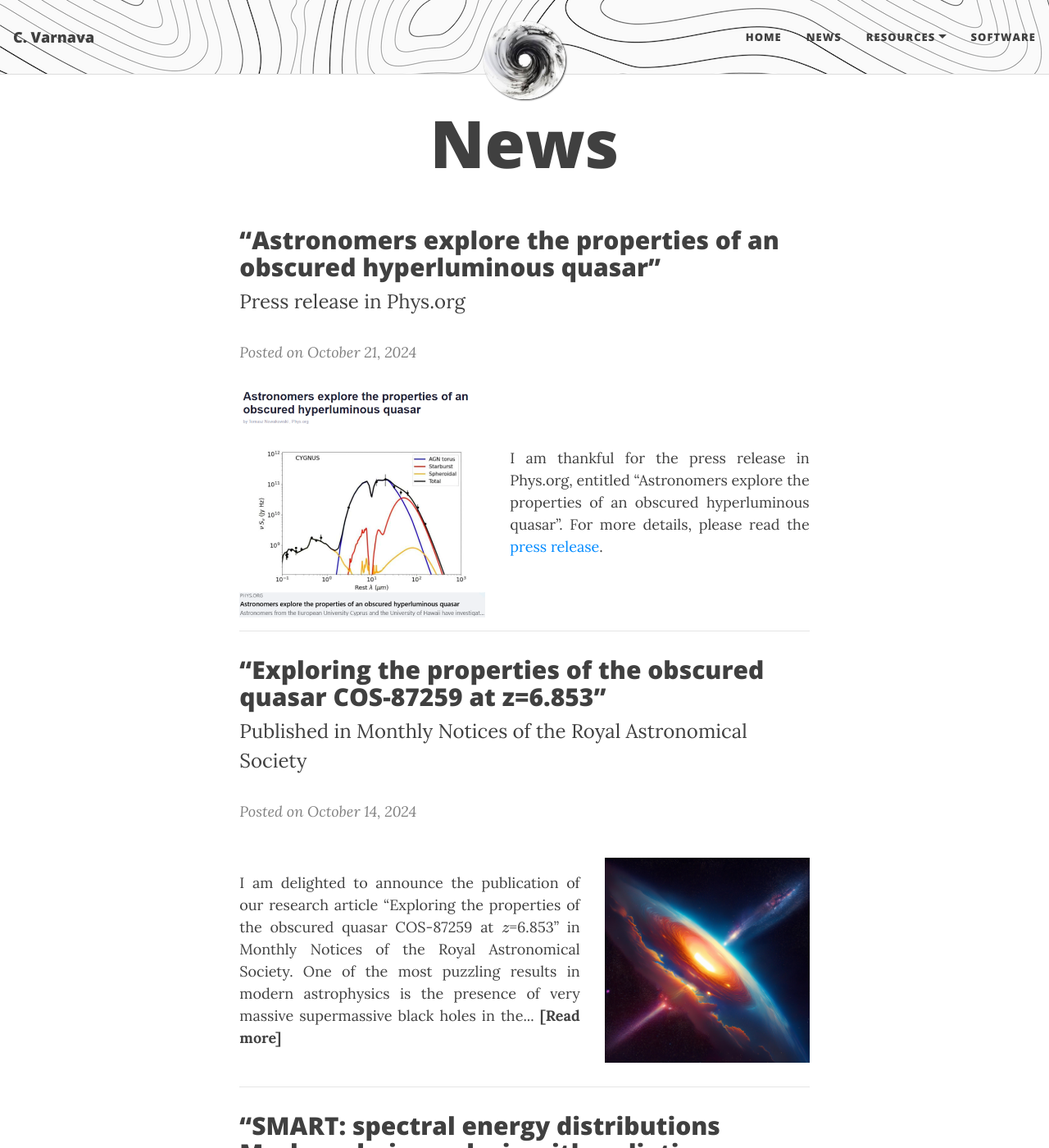
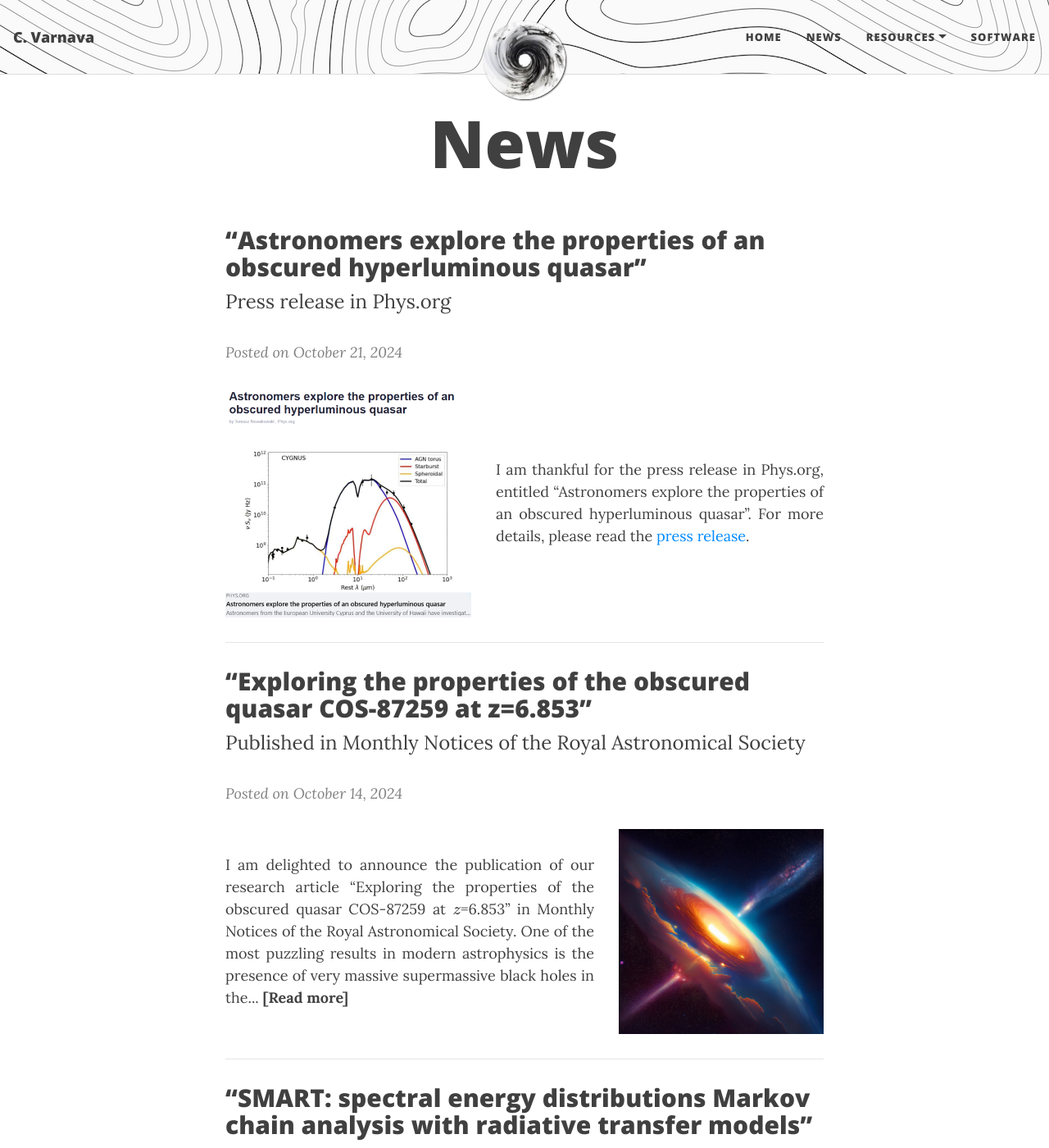
Before and after one commit to ch-var/ch-var.github.io, a Jekyll site: the page built from news.html, in a window 1280 px wide and 1400 px high. Shown: the whole window at 82% size. Built offline with Jekyll 4.4.1, drawn with Linux system fonts in a browser that asks for light colours; formulas are drawn with MathJax 3.

Commit message:
Update news.html

```diff
--- a/news.html
+++ b/news.html
@@ -3,8 +3,6 @@
 title: News
 mathjax: true
 ---
-
-<body class="news-page">
 <p>
 <h2>“Astronomers explore the properties of an obscured hyperluminous quasar”</h2>
 <font size="+2">Press release in Phys.org</font>
@@ -17,49 +15,7 @@
   <p style="text-align: justify; flex: 1;">I am thankful for the press release in Phys.org, entitled “Astronomers explore the properties of an obscured hyperluminous quasar”. For more details, please read the <a href="https://phys.org/news/2024-10-astronomers-explore-properties-obscured-hyperluminous.html">press release</a>.</p>
 </div>
 
-  <hr width="100%" size="2">
-
-  <p>
-  <h2>“Exploring the properties of the obscured quasar COS-87259 at z=6.853”</h2>
-  <font size="+2">Published in Monthly Notices of the Royal Astronomical Society</font>
-  <p>
-  <p>
-  <i style="color:#808080";>Posted on October 14, 2024</i>
-
-  <div style="display: flex; justify-content: space-between; align-items: center; flex-wrap: wrap;">
-    <p style="text-align: justify; flex: 1;">I am delighted to announce the publication of our research article “Exploring the properties of the obscured quasar COS-87259 at \(z\)=6.853” in Monthly Notices of the Royal Astronomical Society. One of the most puzzling results in modern astrophysics is the presence of very massive supermassive black holes in the... <a href="https://ch-var.github.io/2024-10-14-COS-87529"><b style="color:#424242";>[Read more]</b></a></p>
-    <img src="/assets/img/SMBH.jpg" style="max-width: 250px; height: auto; margin-left: 30px;"/>
-  </div>
-
-  <hr width="100%" size="2">
-
-  <p>
-  <h2>“SMART: spectral energy distributions Markov chain analysis with radiative transfer models”</h2>
-  <font size="+2">Published in Monthly Notices of the Royal Astronomical Society</font>
-  <p>
-  <p>
-  <i style="color:#808080";>Posted on April 30, 2024</i>
-
-  <div style="display: flex; justify-content: space-between; align-items: center; flex-wrap: wrap;">
-    <img src="/assets/img/IRAS07598+6508_CYGNUS.png" style="max-width: 300px; height: auto; margin-right: 30px;"/>
-    <p style="text-align: justify; flex: 1;">I am thrilled to announce the publication of our research article “SMART: spectral energy distributions Markov chain analysis with radiative transfer models” in Monthly Notices of the Royal Astronomical Society. In summary, <b>SMART</b> (<b>S</b>pectral energy distributions <b>M</b>arkov chain <b>A</b>nalysis with <b>R</b>adiative <b>T</b>ransfer models) is a publicly available open-source spectral... <a href="https://ch-var.github.io/2024-04-30-SMART"><b style="color:#424242";>[Read more]</b></a></p>
-  </div>
-
-  <hr width="100%" size="2">
-
 <style>
-    /* Adjusted margins for the specific "news-page" */
-    body.news-page {
-      margin: 0 auto;
-      padding: 0 2rem; /* Add slight padding for readability */
-      max-width: 90%; /* Restrict the page to 90% of the screen width */
-    }
-
-    /* Flex container adjustments */
-    div {
-      margin: 0; /* Remove outer margins for all divs */
-    }
-
   /* For smaller screens like mobile */
   @media (max-width: 600px) {
     div {
@@ -77,4 +33,69 @@
     }
   }
 </style>
-</body>
+
+<p>
+<hr width="100%" size="2">
+<p>
+<h2>“Exploring the properties of the obscured quasar COS-87259 at z=6.853”</h2>
+<font size="+2">Published in Monthly Notices of the Royal Astronomical Society</font>
+<p>
+<p>
+<i style="color:#808080";>Posted on October 14, 2024</i>
+
+  <div style="display: flex; justify-content: space-between; align-items: center; flex-wrap: wrap;">
+  <p style="text-align: justify; flex: 1;">I am delighted to announce the publication of our research article “Exploring the properties of the obscured quasar COS-87259 at \(z\)=6.853” in Monthly Notices of the Royal Astronomical Society. One of the most puzzling results in modern astrophysics is the presence of very massive supermassive black holes in the... <a href="https://ch-var.github.io/2024-10-14-COS-87529"><b style="color:#424242";>[Read more]</b></a></p>
+  <img src="/assets/img/SMBH.jpg" style="max-width: 250px; height: auto; margin-left: 30px;"/>
+</div>
+
+<style>
+  /* For smaller screens like mobile */
+  @media (max-width: 600px) {
+    div {
+      flex-direction: column; /* Stack the image and text vertically */
+      align-items: flex-start; /* Align items to the left */
+    }
+
+    img {
+      margin-right: 0; /* Remove the right margin on small screens */
+      margin-bottom: 10px; /* Add some space between the image and text */
+    }
+
+    p {
+      text-align: left; /* Left-align text for better readability on mobile */
+    }
+  }
+</style>
+
+<p>
+<hr width="100%" size="2">
+<p>
+<h2>“SMART: spectral energy distributions Markov chain analysis with radiative transfer models”</h2>
+<font size="+2">Published in Monthly Notices of the Royal Astronomical Society</font>
+<p>
+<p>
+<i style="color:#808080";>Posted on April 30, 2024</i>
+
+<div style="display: flex; justify-content: space-between; align-items: center; flex-wrap: wrap;">
+  <img src="/assets/img/IRAS07598+6508_CYGNUS.png" style="max-width: 300px; height: auto; margin-right: 30px;"/>
+  <p style="text-align: justify; flex: 1;">I am thrilled to announce the publication of our research article “SMART: spectral energy distributions Markov chain analysis with radiative transfer models” in Monthly Notices of the Royal Astronomical Society. In summary, <b>SMART</b> (<b>S</b>pectral energy distributions <b>M</b>arkov chain <b>A</b>nalysis with <b>R</b>adiative <b>T</b>ransfer models) is a publicly available open-source spectral... <a href="https://ch-var.github.io/2024-04-30-SMART"><b style="color:#424242";>[Read more]</b></a></p>
+</div>
+
+<style>
+  /* For smaller screens like mobile */
+  @media (max-width: 600px) {
+    div {
+      flex-direction: column; /* Stack the image and text vertically */
+      align-items: flex-start; /* Align items to the left */
+    }
+
+    img {
+      margin-right: 0; /* Remove the right margin on small screens */
+      margin-bottom: 10px; /* Add some space between the image and text */
+    }
+
+    p {
+      text-align: left; /* Left-align text for better readability on mobile */
+    }
+  }
+</style>
```
Lines whose indentation alone changed are shown as unchanged.
